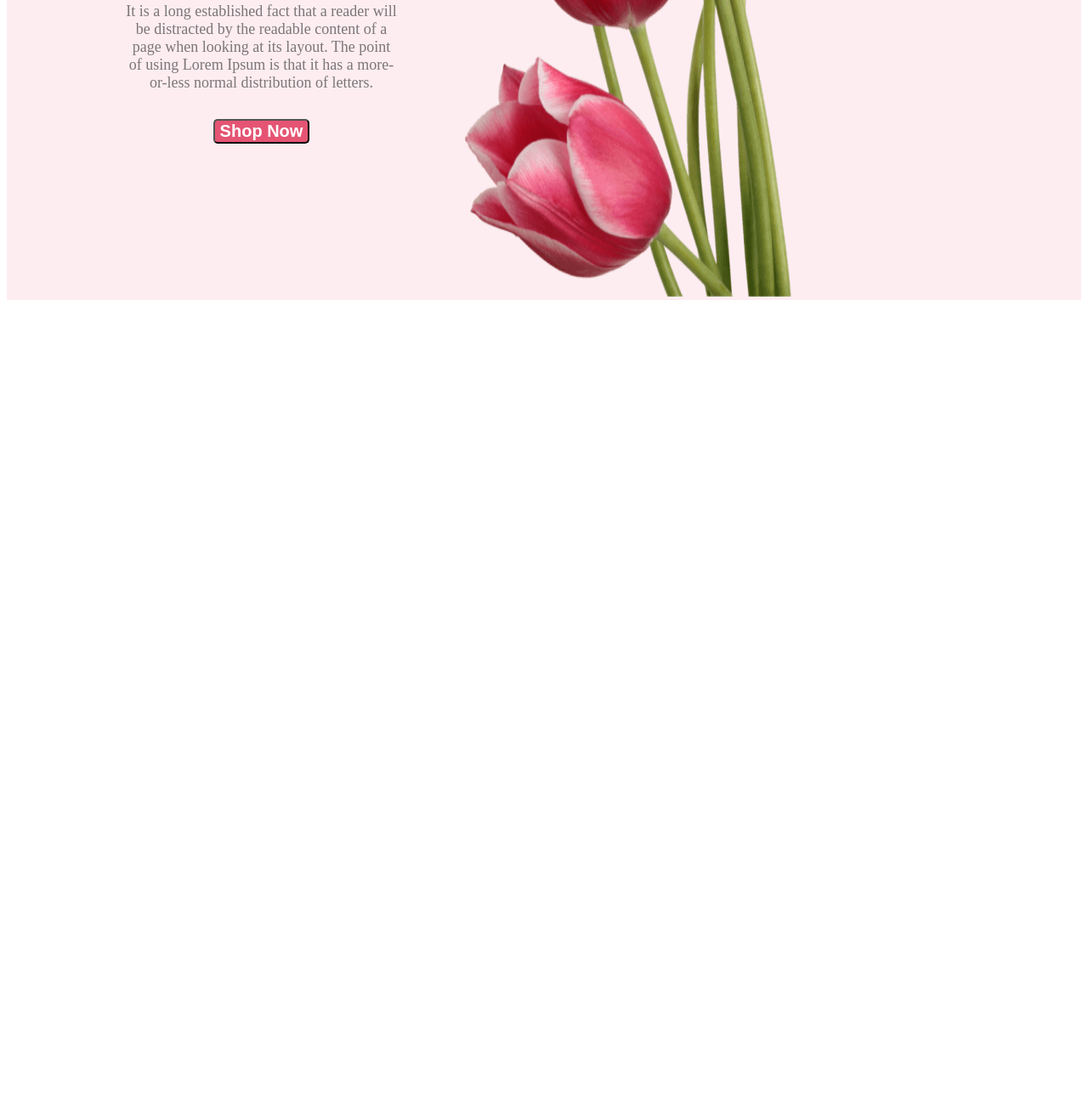
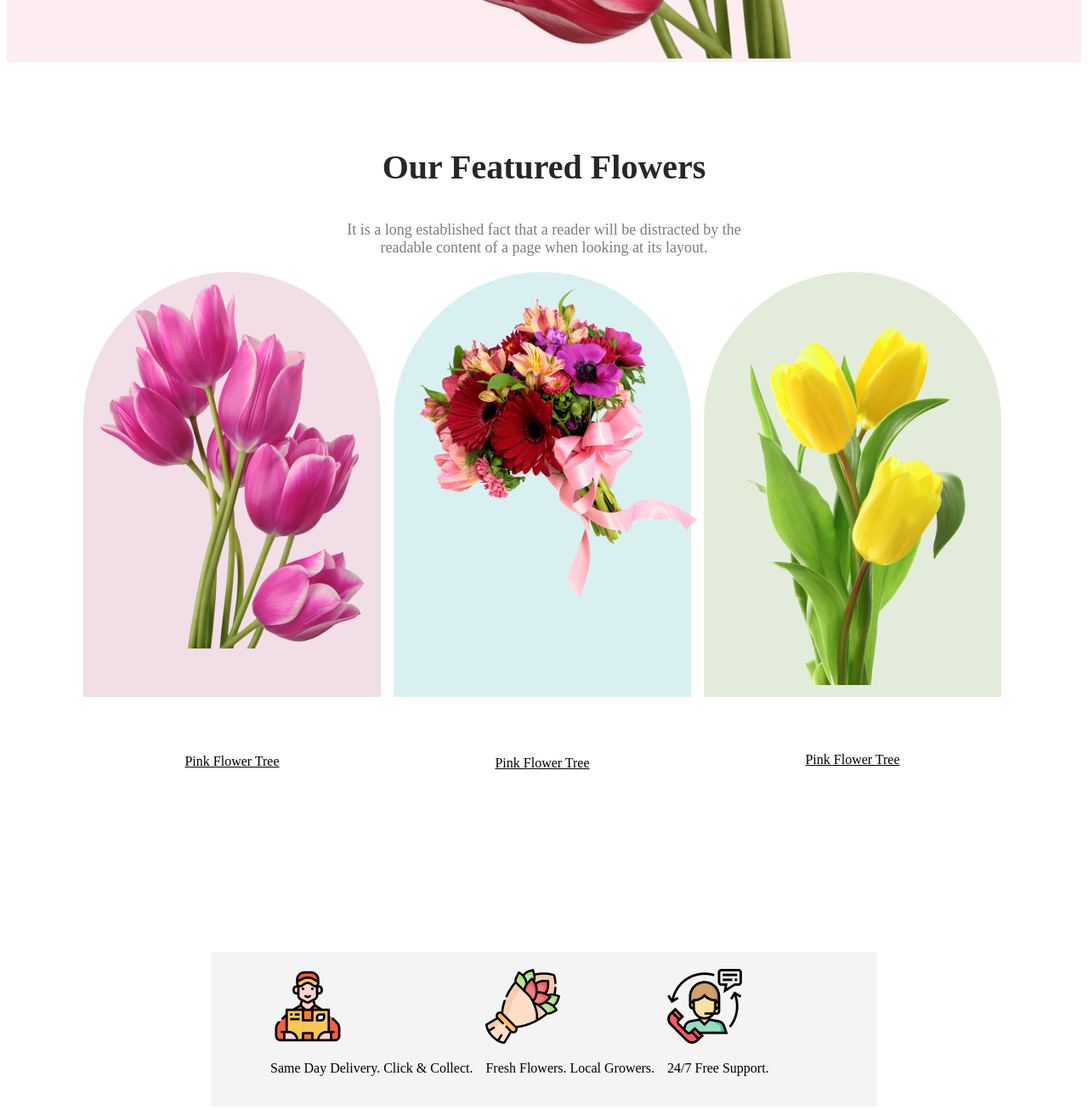
Before and after one commit to anamulhaque378732/a-flower-shop-assignment-repo, a plain HTML site: page index.html in a window 1280 px wide. Shown: the part 839-2145 px from the top of the page at 85% size. Before the commit the page ends 1200 px from the top, so only its background shows below. Drawn offline with Linux system fonts and the light colour scheme.

Commit message:
main section 2-3 added

```diff
--- a/index style.css
+++ b/index style.css
@@ -15,7 +15,7 @@ padding-right: 120px;
 
 }
 .header1{
-margin-top: 150px;
+margin-top: 100px;
 text-align: center;
 margin-right: 50px;
 margin-bottom: 50px;
@@ -27,7 +27,7 @@ margin-bottom: 50px;
 
 .header-title{
     color: #272727;
-    font-size: 80px;
+    font-size: 40px;
     margin-bottom: 32px;
 
 
@@ -47,16 +47,88 @@ margin-bottom: 50px;
 
     font-weight: 700;
 }
-.images-header{
-    width: 635px;
-    height: 1030px;
 
-
-
-}
 
 
 .header2{
 margin-bottom: 0px;
-margin-top: 150px;
+margin-top: 100px;
 }
+.main-header-1{
+margin-top: 100px;
+    text-align: center;
+    margin-left: 400px;
+    margin-right: 400px;
+}
+.main-header-title{
+    color: #272727;
+
+
+    font-size: 40px
+}
+
+
+.main-header-para{
+    font-size: 18px;
+   color:#27272799;
+
+    font-weight: 400;
+
+}
+.main-div2{
+    display: flex;
+margin-left: 90px;
+text-align: center;
+}
+.main-div2-sub1{
+    width: 350px; height: 500px;
+background-color:#A7216226;
+margin-right: 15px;
+border-radius:250px 250px 0px 0px ;
+
+
+}
+.main-div2-sub2{
+background-color:#0597A026;
+width: 350px; height: 500px;
+margin-right: 15px;
+border-radius: 250px 250px 0px 0px;
+
+
+}
+.main-div2-sub3{
+background-color:#477D1126 ;
+border-radius: 250px 250px 0px 0px;
+width: 350px; height: 500px;
+
+}
+.flower-title{
+    margin-top: 120px;
+}
+.flower-title2{
+    margin-top: 180px;
+}
+
+
+
+.div2-flower{
+    margin-bottom: 0px;
+text-align: center;
+padding: 15px 15px 0px 15px;
+
+}
+.flower-title3{
+    margin-top: 75px;
+}
+.main-div3{
+
+    margin: 300px 240px 300px 240px;
+display: flex;
+background-color:#2727270D;
+padding: 20px 30px 20px 70px;
+
+}
+
+.main-div3-img{
+    margin-right: 15px;
+}
--- a/index.html
+++ b/index.html
@@ -29,13 +29,73 @@
     <img src="Flower Asset/pngwing 10.png" alt=" flower" class="images-header">
 </div>
 </div>
+</header>
+<main>
+<div class="main-header-1">
+
+<h3 class="main-header-title">
+    Our Featured Flowers
+
+</h3>
+<p class="main-header-para">
+    It is a long established fact that a reader will be distracted by the readable content of a page when looking at its layout.
+</p>
+</div>
+<div class="main-div2">
+<div class="main-div2-sub1">
+<img class="div2-flower" src="Flower Asset/pngwing 6.png" alt="">
+
+<p class="flower-title"><u>
+    Pink Flower Tree</u>
+</p></div>
+
+
+
+<div class="main-div2-sub2">
+<img class="div2-flower"  src="Flower Asset/pngwing 5.png" alt="">
+
+<p class="flower-title2"><u>
+    Pink Flower Tree
+
+</u></p></div>
+
+
+
+<div class="main-div2-sub3">
+<img class="div2-flower" src="Flower Asset/pngwing 7.png" alt="">
+<p class="flower-title3"><u>
+    Pink Flower Tree
+
+</u></p></div>
+
+  </div>
+
+<div class="main-div3">
+<div class="main-div3-img">
+    <img src="Flower Asset/Group 57.png" alt="">
+    <p>Same Day Delivery. Click & Collect.</p>
+</div>
+<div class="main-div3-img">
+    <img src="Flower Asset/Group 58.png" alt="">
+    <p>Fresh Flowers. Local Growers.</p>
+</div>
+<div class="main-div3-img">
+    <img src="Flower Asset/Group 59.png" alt="">
+    <p>24/7 Free Support.</p>
+</div>
 
 
 
 
 
-</header>
-<main>
+
+
+</div>
+
+
+
+
+
 
 
 
```
